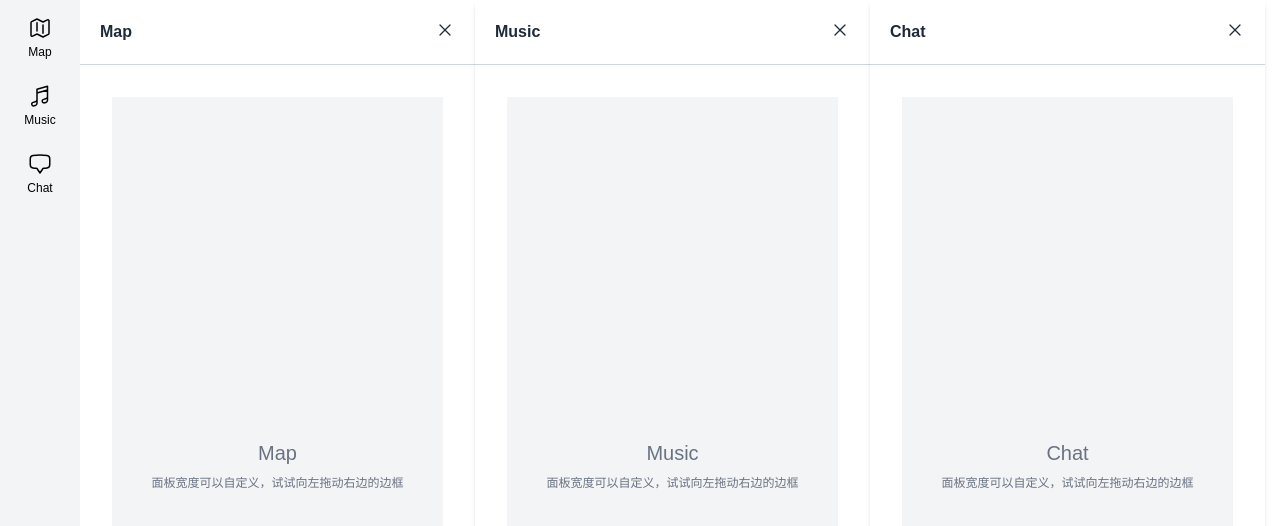
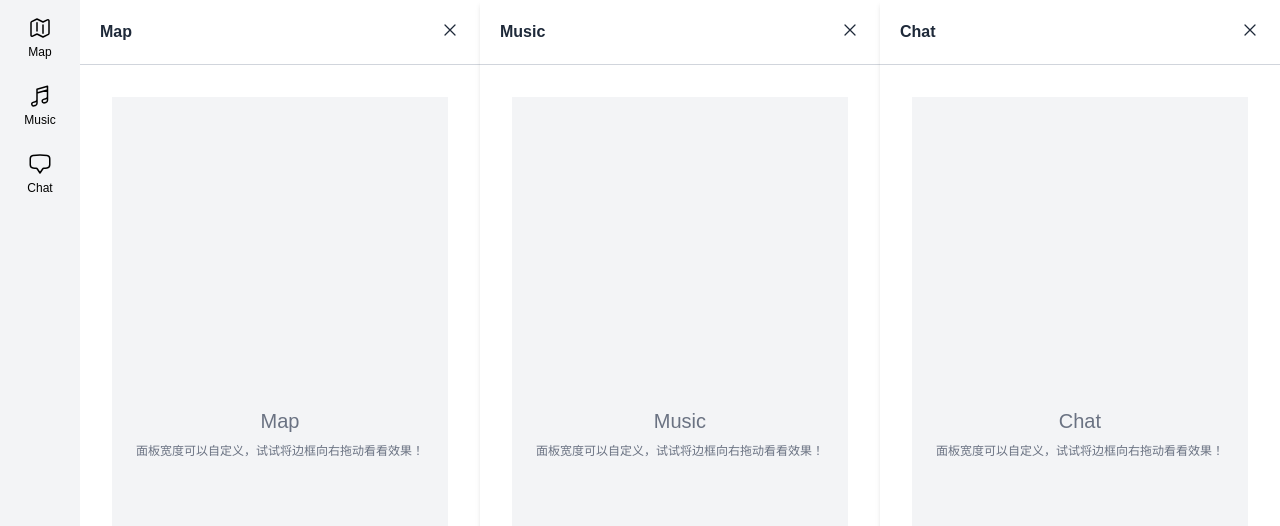
Before and after one commit to Johnjiang2016/NGA-fe-test, a Next.js app: page / in a window 1280 px wide. Shown: the top 526 px of the page. Built offline with nearby package versions, Linux system fonts and the light colour scheme.

Commit message:
improvement: 重名文件名称

```diff
--- a/src/app/page.tsx
+++ b/src/app/page.tsx
@@ -1,19 +1,14 @@
 "use client";
 import Sidebar from "@/components/Sidebar";
-import PanelContainer from "@/components/PanelContainer";
-import Loading from "@/components/Loading";
-import { useHasMounted } from "@/hooks/useHasMounted";
-
+import Workspace from "@/components/Workspace";
 export default function Page() {
-  // 防止水合错误
-  const hasMounted = useHasMounted();
 
   return (
     <div className="flex h-screen overflow-hidden">
       {/* 左侧固定栏 */}
       <Sidebar />
       {/* 右侧面板区 */}
-      {hasMounted ? <PanelContainer /> : <Loading />}
+      <Workspace />
     </div>
   );
 }
--- a/src/components/Loading/index.tsx
+++ /dev/null
@@ -1,3 +0,0 @@
-export default function Loading({ text = "loading..." }: { text?: string }) {
-    return <div className="flex-1 text-center p-8">{text}</div>
-}
--- a/src/components/PanelContent/index.tsx
+++ b/src/components/Panel/index.tsx
@@ -1,7 +1,7 @@
 import { XMarkIcon } from "@heroicons/react/24/outline";
 import { type PanelType } from "@/store/usePanelStore";
 
-type PanelContentProps = {
+type PanelProps = {
     id: PanelType;
     title: string;
     dragProps: object;
@@ -11,20 +11,20 @@ type PanelContentProps = {
 /**
  * 面板内容组件
  */
-export default function PanelContent({ id, title, dragProps, onClose }: PanelContentProps) {
+export default function Panel({ id, title, dragProps, onClose }: PanelProps) {
     return <>
-        <div {...dragProps} className="p-5 font-semibold text-gray-800 border-b border-gray-300 cursor-grab flex justify-between">
+        <div suppressHydrationWarning {...dragProps} className="p-5 font-semibold text-gray-800 border-b border-gray-300 cursor-grab flex justify-between">
             <div className="flex-1">
                 {title}
             </div>
             <XMarkIcon onClick={() => onClose(id)} className="w-5 h-5 cursor-pointer" />
         </div>
 
-        <div className="h-full flex-1 p-8">
+        <div className="flex-1 p-8">
             <div className="flex flex-col items-center justify-center bg-gray-100 text-gray-500 h-full p-4">
                 <h3 className="text-xl">{title}</h3>
                 <p className="text-xs pt-2">
-                    面板宽度可以自定义，试试向左拖动右边的边框
+                    面板宽度可以自定义，试试将边框向右拖动看看效果！<br />
                 </p>
             </div>
         </div>
--- a/src/components/ResizablePanel/index.tsx
+++ b/src/components/ResizableContainer/index.tsx
@@ -1,21 +1,20 @@
 "use client";
-
+import { type ReactNode } from "react";
 import { Resizable } from "re-resizable";
-import { ReactNode } from "react";
-
 interface Props {
     width: number;
-    minWidth?: number;
+    minWidth?: string | number;
     onResize: (width: number) => void;
     children: ReactNode;
 }
 
-export default function ResizablePanel({
+export default function ResizableContainer({
     width,
-    minWidth = 320,
+    minWidth,
     onResize,
     children,
 }: Props) {
+
     return (
         <Resizable
             size={{ width, height: "100%" }}
--- a/src/components/SortablePanel/index.tsx
+++ b/src/components/SortableContainer/index.tsx
@@ -2,11 +2,12 @@
 import { useSortable } from "@dnd-kit/sortable";
 import { CSS } from "@dnd-kit/utilities";
 import { usePanelStore, type Panel } from "@/store/usePanelStore";
-import ResizablePanel from "@/components/ResizablePanel";
-import PanelContent from "@/components/PanelContent";
+import ResizableContainer from "@/components/ResizableContainer";
+import PanelContent from "@/components/Panel";
 
 
-export default function SortablePanel({ panel, defaultWidth }: { panel: Panel, defaultWidth: number }) {
+
+export default function SortableContainer({ panel, defaultWidth }: { panel: Panel, defaultWidth: number }) {
   const { panels, toggle, setPanels } = usePanelStore();
   const { setNodeRef, isDragging, transform, transition, attributes, listeners } = useSortable({ id: panel.id });
   const width = panel.resized ? panel.width : defaultWidth;
@@ -25,18 +26,20 @@ export default function SortablePanel({ panel, defaultWidth }: { panel: Panel, d
     ...listeners
   }
 
+  const minWidth = `${Math.floor(1 / panels.length * 10000) / 100}%`
+
   return (
-    <ResizablePanel width={width} onResize={updateWidth}>
+    <ResizableContainer width={width} minWidth={minWidth} onResize={updateWidth}>
       <div
         ref={setNodeRef}
         style={style}
         // 拖动增加阴影
         className={`h-full flex-1 flex flex-col shadow-md bg-white snap-start bg-gray-100 ${isDragging ? "shadow-2xl z-50 scale-105" : ""}`}
       >
-        <div className="h-full" >
+        <div className="h-full flex flex-col" >
           <PanelContent id={panel.id} title={panel.title} onClose={toggle} dragProps={dragProps} />
         </div>
       </div>
-    </ResizablePanel>
+    </ResizableContainer>
   );
 }
--- a/src/components/PanelContainer/index.tsx
+++ b/src/components/Workspace/index.tsx
@@ -4,10 +4,10 @@ import { type DragEndEvent, DragOverlay, DndContext, closestCenter, PointerSenso
 import { SortableContext, horizontalListSortingStrategy, arrayMove } from "@dnd-kit/sortable";
 import { restrictToWindowEdges } from "@dnd-kit/modifiers";
 import { usePanelStore, type Panel } from "@/store/usePanelStore";
+import SortableContainer from "@/components/SortableContainer";
 import useContainerWidth from "@/hooks/useContainerWidth";
-import SortablePanel from "@/components/SortablePanel";
 
-export default function PanelContainer() {
+export default function Workspace() {
   const [activeId, setActiveId] = useState<string | null>(null);
   const { panels, setPanels } = usePanelStore();
   const { containerRef, containerWidth } = useContainerWidth();
@@ -44,7 +44,7 @@ export default function PanelContainer() {
         onDragEnd={handleDragEnd}  >
         <SortableContext items={panels.map((p) => p.id)} strategy={horizontalListSortingStrategy}   >
           <div ref={containerRef} className="flex h-full" >
-            <SortablePanelList panels={panels} containerWidth={containerWidth} />
+            <SortableItemList panels={panels} containerWidth={containerWidth} />
           </div>
         </SortableContext>
         <DragOverlay>
@@ -60,7 +60,7 @@ export default function PanelContainer() {
 
 }
 
-function SortablePanelList({ panels, containerWidth }: { panels: Panel[], containerWidth: number }) {
+function SortableItemList({ panels, containerWidth }: { panels: Panel[], containerWidth: number }) {
   // 计算打开的面板数量，平均分配宽度
   const openLen = panels.filter((p) => p.open).length;
   // 面板全部关闭时
@@ -69,7 +69,7 @@ function SortablePanelList({ panels, containerWidth }: { panels: Panel[], contai
   const defaultWidth = allClose ? 320 : Math.floor(containerWidth / openLen) - 5;// 减去面板之间边框宽度
   // 当全部关闭时显示 显示空
   if (allClose) return <Empty />
-  return panels.map((p: Panel) => p.open && <SortablePanel key={p.id} panel={p} defaultWidth={defaultWidth} />)
+  return panels.map((p: Panel) => p.open && <SortableContainer key={p.id} panel={p} defaultWidth={defaultWidth} />)
 }
 
 // 当没有打开的面板时显示
--- a/src/hooks/useHasMounted.tsx
+++ /dev/null
@@ -1,15 +0,0 @@
-import { useSyncExternalStore } from 'react';
-
-const emptySubscribe = () => () => { };
-/**
- * 用于判断Dom是否挂载，防止水合错误
- * @returns true: 已挂载，false: 未挂载
- */
-export function useHasMounted() {
-    const hasMounted = useSyncExternalStore(
-        emptySubscribe,           // 订阅函数
-        () => true,               // 客户端渲染时的值（快照）
-        () => false               // 服务端渲染时的值（初始值）
-    );
-    return hasMounted;
-}
```
